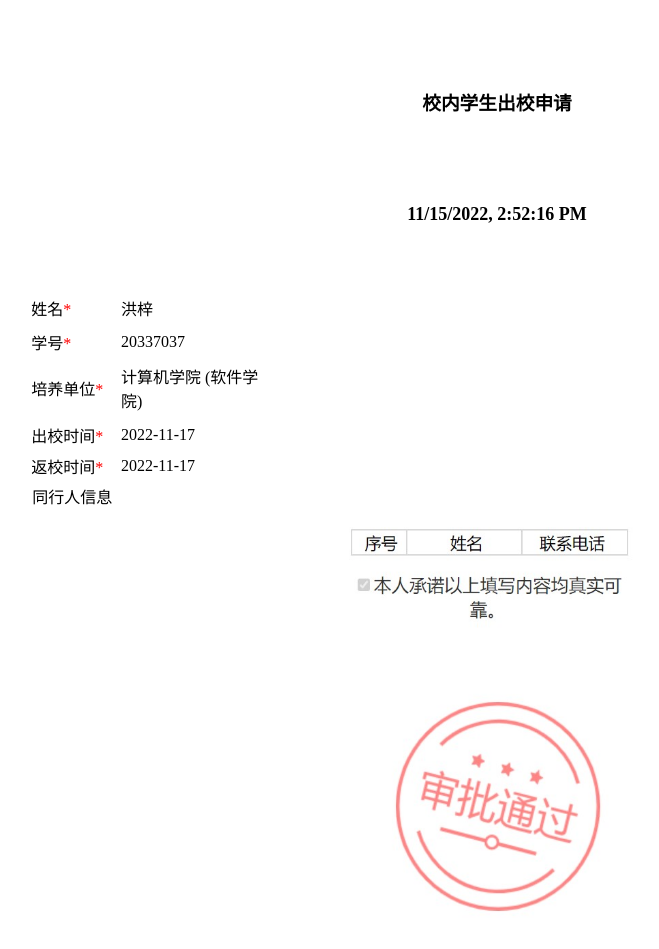
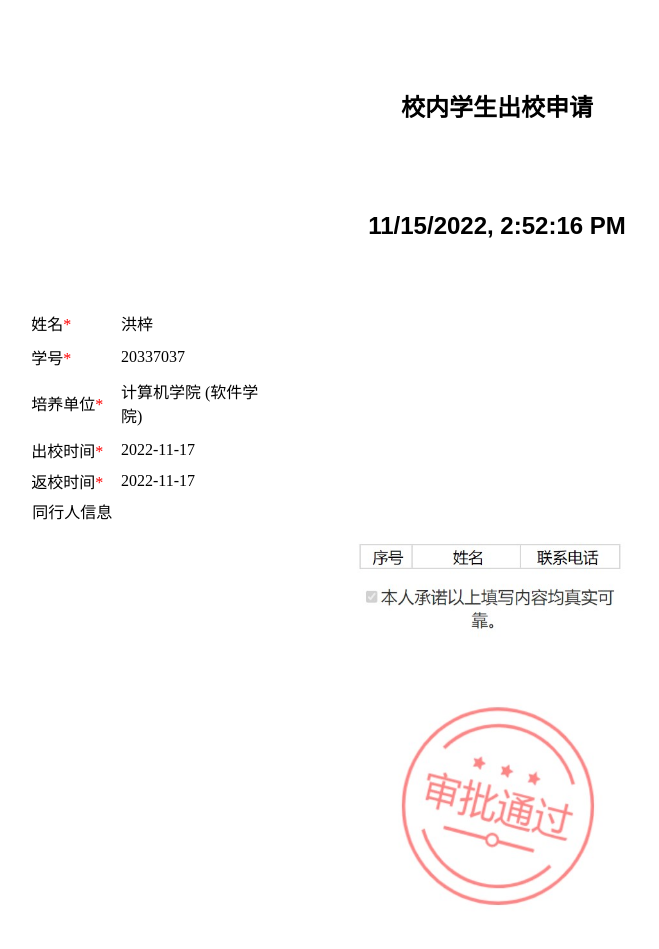
Before and after one commit to TROSPUD/web3-approval, a plain HTML site: page index.html in a window 1280 px wide. Shown: the whole page, without its empty margins (143-802 px from the left). Drawn offline with Linux system fonts and the light colour scheme.

Commit message:
Update index.html

```diff
--- a/index.html
+++ b/index.html
@@ -20,7 +20,7 @@
 
     <style>
 
-        h3 {
+        h2 {
             text-align: center;
             margin: 7% 0;
         }
@@ -38,15 +38,16 @@
             padding: 2.3% 6% 2.3% 2.3%;
         }
         #datetime {
-            font-size: large;
+            font-size: x-large;
             font-weight: bold;
             margin: 0 auto 5% auto;
+            font-family: Arial, Helvetica, sans-serif;
         }
     </style>
 
 </head>
 <body>
-    <h3>校内学生出校申请</h2>
+    <h2>校内学生出校申请</h2>
     <p id="datetime"></p>
     <table>
         <tr>
@@ -73,6 +74,6 @@
             <td>同行人信息</td>
         </tr>
     </table>
-    <p class="im"><img src="2.jpg" width="340" height="402"></p>
+    <p class="im"><img src="2.jpg" width="320" height="380"></p>
 </body>
 </html>
```
